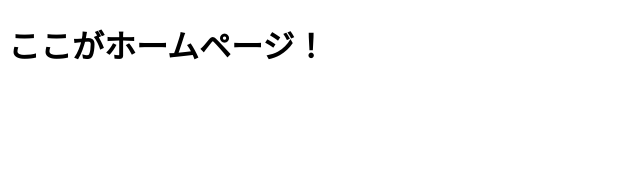
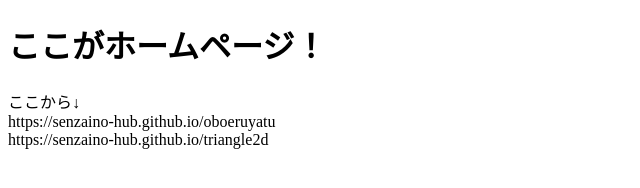
Before and after one commit to senzaino-hub/senzaino-hub.github.io, a plain HTML site: page index.html in a window 1280 px wide. Shown: the whole page, without its empty margins (0-640 px from the left). Drawn offline with Linux system fonts and the light colour scheme.

Commit message:
index.html

```diff
--- a/index.html
+++ b/index.html
@@ -1,10 +1,13 @@
 <!DOCTYPE html>
 <html lang="ja">
-	<head>
+  <head>
     <meta charset="UTF-8">
     <title>homeのpage</title>
-	</head>
+  </head>
 	<body>
-		<h1 id="a">ここがホームページ！</h1>
+	  <h1 id="a">ここがホームページ！</h1>
+	  <div>ここから↓</div>
+	  <div>https://senzaino-hub.github.io/oboeruyatu</div>
+	  <div>https://senzaino-hub.github.io/triangle2d</div>
 	</body>
 </html>
```
